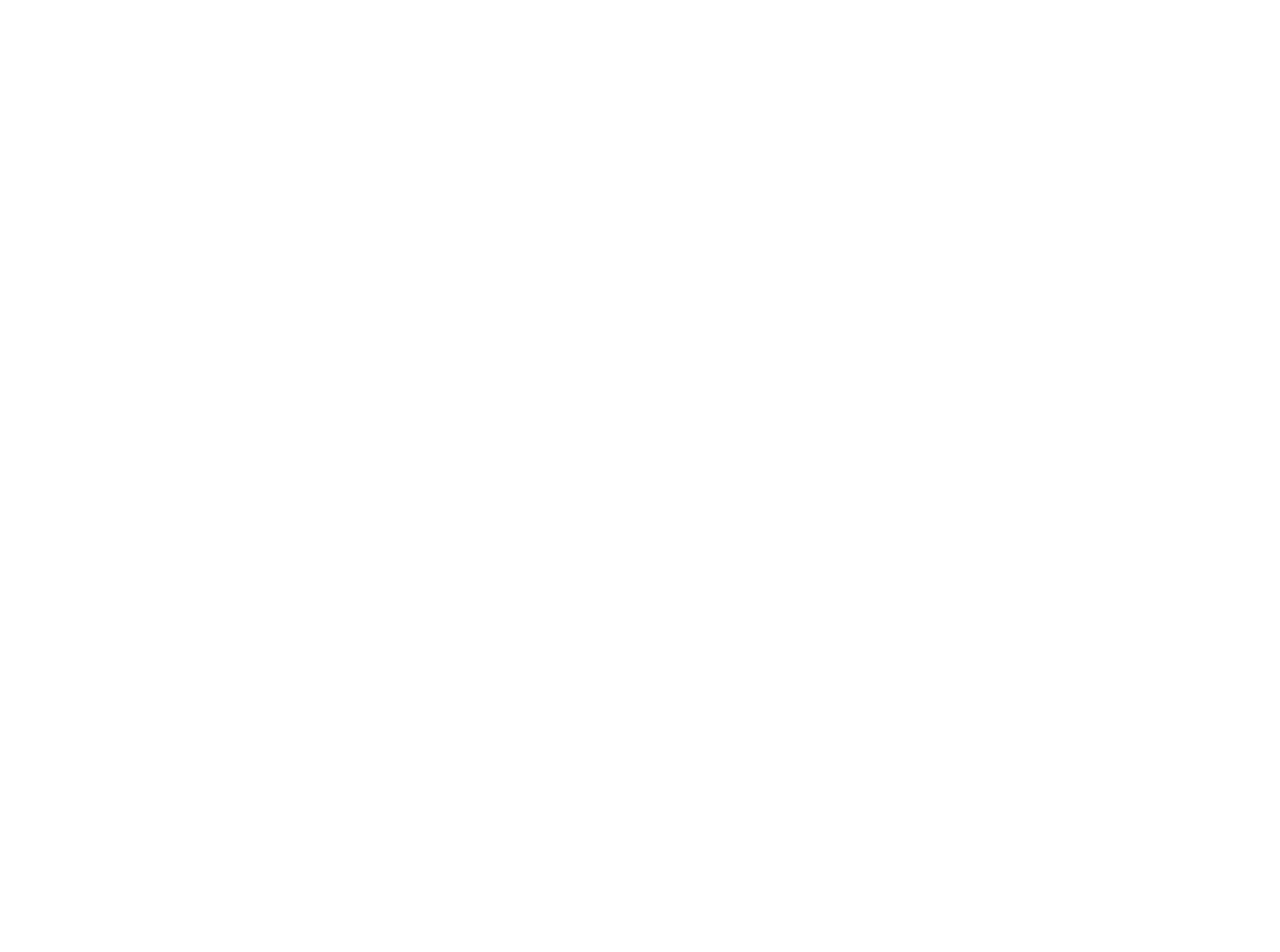
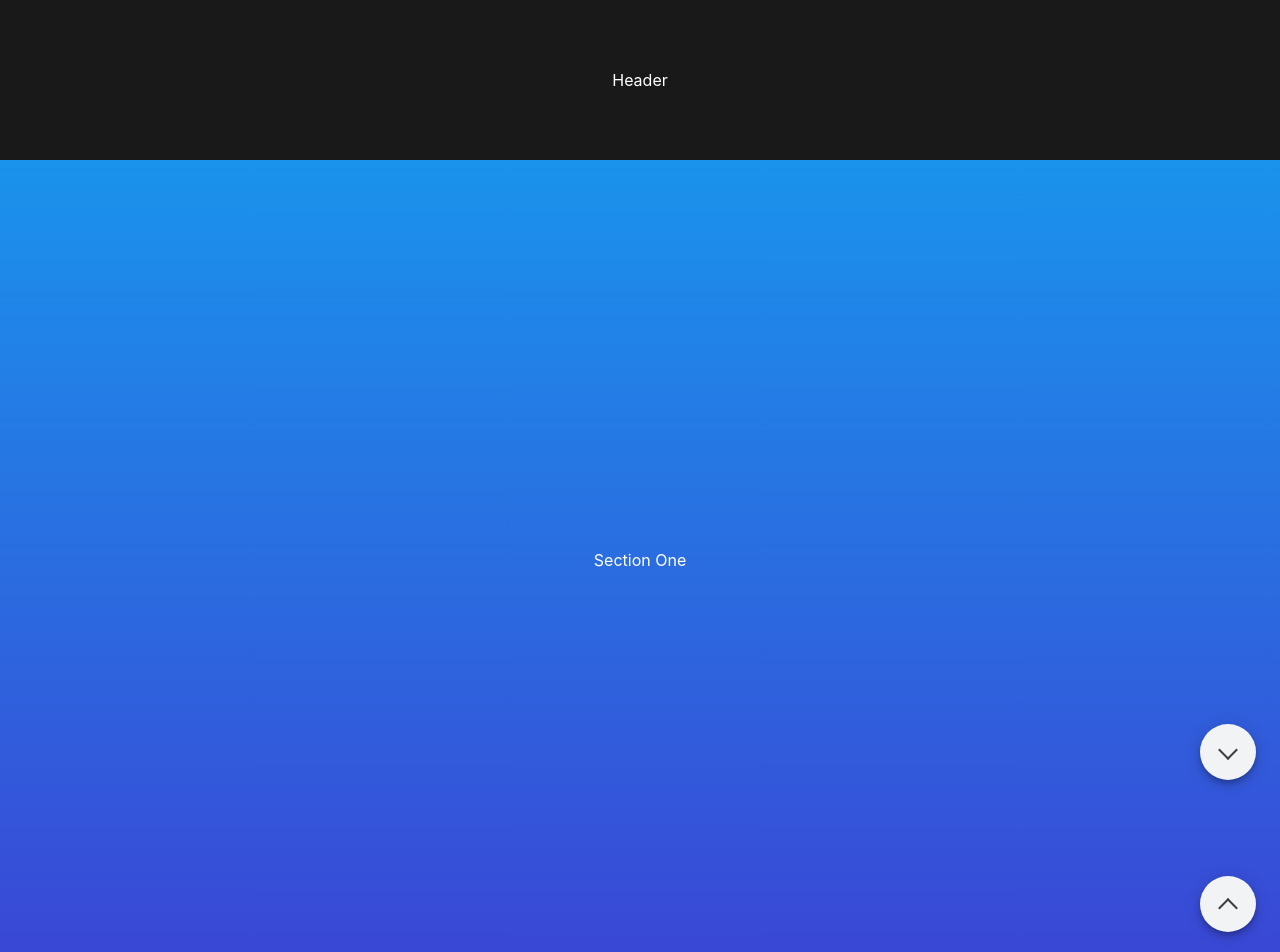
Before and after one commit to lorenzecode/SCROLL-to-TOP-or-BOTTOM, a plain HTML site: page index.html in a window 1280 px wide. Shown: the top 952 px of the page. Before the commit the page ends 800 px from the top, so only its background shows below. Drawn offline with Linux system fonts and the light colour scheme.

Commit message:
up full code

```diff
--- a/index.html
+++ b/index.html
@@ -14,8 +14,22 @@
 <body>
 
     <!-- Layout -->
+    <header id="top">Header</header>
 
-    <!-- Component Scroll -->
+    <section class="section-one">Section One</section>
+    <section class="section-two">Section Two</section>
+    <section class="section-three">Section Three</section>
+
+    <footer id="bottom">Footer</footer>
+
+    <!-- Component scroll -->
+
+    <div class="scroll-bottom">
+        <a href="#bottom" class="button"></a>
+    </div>
+    <div class="scroll-top">
+        <a href="#top" class="button"></a>
+    </div>
 
 </body>
 
--- a/styles.scss
+++ b/styles.scss
@@ -2,6 +2,7 @@
 
 $white: #ffffff;
 $black: #191919;
+$grey: #3c4043;
 $blueLight: #1a93ec;
 $blueDark: #3a47d5;
 $redLight: #ff6c47;
@@ -17,9 +18,12 @@ $purpleDark: #b721ff;
     box-sizing: border-box;
     font-weight: normal;
 }
+html {
+    scroll-behavior: smooth;
+}
 body {
     font-family: -apple-system, BlinkMacSystemFont, 'Segoe UI', Roboto, Oxygen, Ubuntu, Cantarell, 'Open Sans', 'Helvetica Neue', sans-serif;
-    color: $black;
+    color: $white;
     text-align: center;
     overflow-x: hidden;
     position: relative;
@@ -31,4 +35,88 @@ a {
 
 // Layout
 
+header,
+section,
+footer {
+    display: grid;
+    place-content: center;
+}
+header,
+footer {
+    height: 20vh;
+    background: $black;
+}
+section {
+    height: 100vh;
+}
+footer {
+    position: relative;
+    z-index: 1;
+}
+
+.section-one {
+    background: linear-gradient(to bottom, $blueLight 0%, $blueDark 100%);
+}
+.section-two {
+    background: linear-gradient(to bottom, $redLight 0%, $redDark 100%);
+}
+.section-three {
+    background: linear-gradient(to bottom, $purpleLight 0%, $purpleDark 100%);
+}
+
 // Component scroll
+
+.scroll-bottom,
+.scroll-top {
+    width: 0;
+    position: absolute;
+    bottom: 0;
+    right: 80px;
+
+    > .button {
+        width: 56px;
+        height: 56px;
+        background: #f2f3f5;
+        border-radius: 50%;
+        display: inline-flex;
+        align-items: center;
+        justify-content: center;
+        box-shadow:
+            0px 3px 5px -1px rgba(0, 0, 0, .2),
+            0px 6px 10px 0px rgba(0, 0, 0, .14),
+            0px 1px 18px 0px rgba(0, 0, 0, .12);
+        position: sticky;
+
+        &::after {
+            content: "";
+            width: 12px;
+            height: 12px;
+            background: transparent;
+            border-top: 2px solid $grey;
+            border-left: 2px solid $grey;
+        }
+    }
+}
+.scroll-bottom {
+    top: calc(100vh - 76px);
+
+    > .button {
+        top: calc(100vh - 156px);
+
+        &::after {
+            transform: translateY(-2px) rotate(-135deg);
+        }
+    }
+}
+.scroll-top {
+    top: calc(100vh + 76px);
+    z-index: 2;
+
+    > .button {
+        top: calc(100vh - 76px);
+
+        &::after {
+            transform: translateY(4px) rotate(45deg);
+        }
+    }
+}
```
Also changed, not shown: styles.css, 1 other file.
